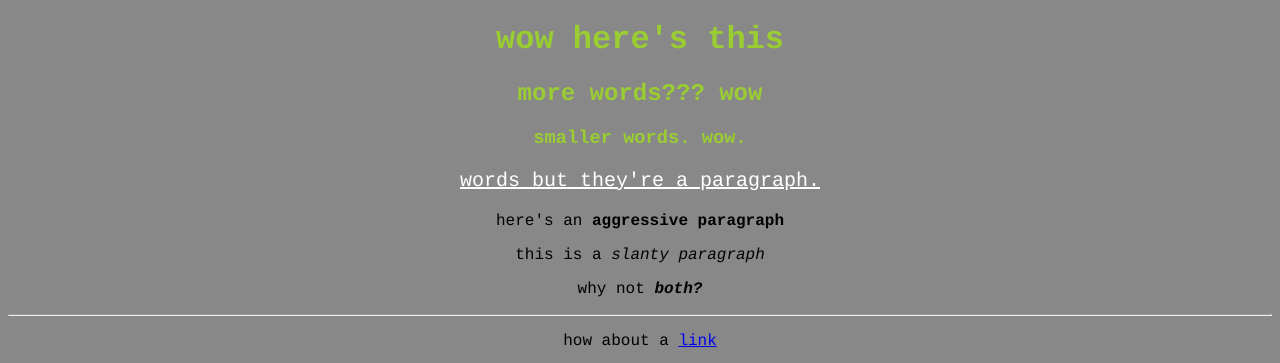
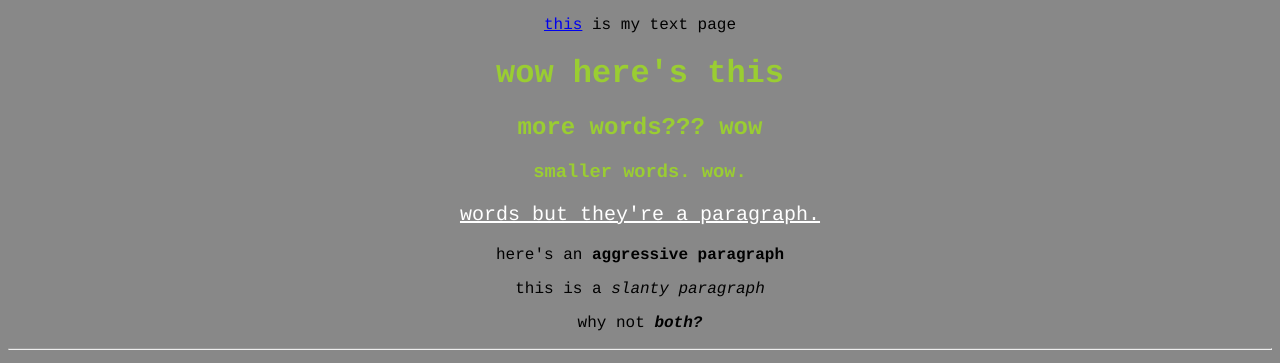
Before and after one commit to thockera/Class-Site, a plain HTML site: page index.html in a window 1280 px wide. Shown: the top 363 px of the page. Drawn offline with Linux system fonts and the light colour scheme.

Commit message:
Update index.html

```diff
--- a/index.html
+++ b/index.html
@@ -11,6 +11,7 @@
   </head>
   <body>
     <center>
+        <p><a href="text.html">this</a> is my text page</p>
     <h1>wow here's this</h1>
     <h2>more words??? wow</h2>
     <h3>smaller words. wow.</h3>
```
